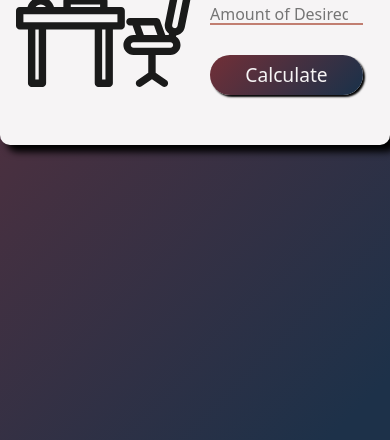
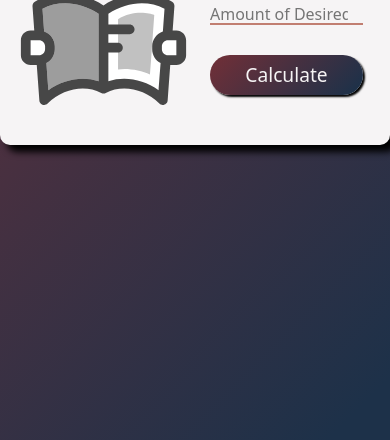
Before and after one commit to VaughnGene/language-study-calculator, a plain HTML site: page index.html in a window 390 px wide. Shown: the part 404-844 px from the top of the page. Drawn offline with nearby package versions, Linux system fonts and the light colour scheme.

Commit message:
Img change, and added greyscale
Hoping this fits on iPhone

```diff
--- a/index.html
+++ b/index.html
@@ -15,7 +15,7 @@
     <div class="container">
 
         <div class='left'>
-            <img id="desk" src="studying-desk-and-chair-svgrepo-com.svg">
+            <img id="desk" src="studying-student-svgrepo-com.svg">
         </div>
 
         <div class="right">
--- a/style.css
+++ b/style.css
@@ -2,7 +2,8 @@
 
 
 #desk {
-    filter: invert(0.1);
+    /* filter: invert(0.1); */
+    filter: grayscale(100%);
 }
 :root {
     font-family: 'Montserrat';
```
